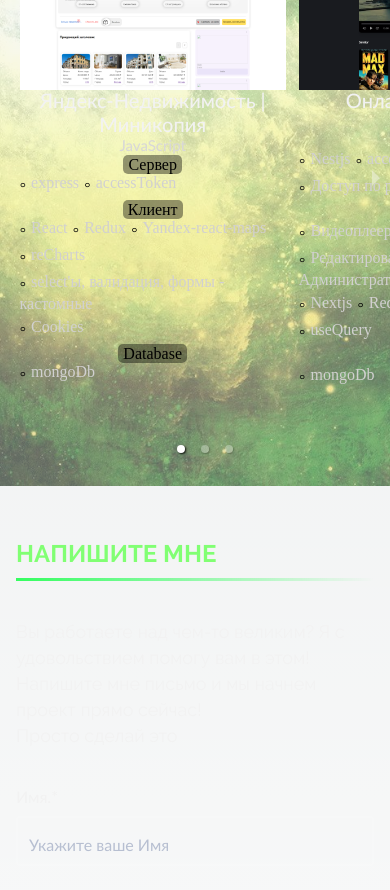
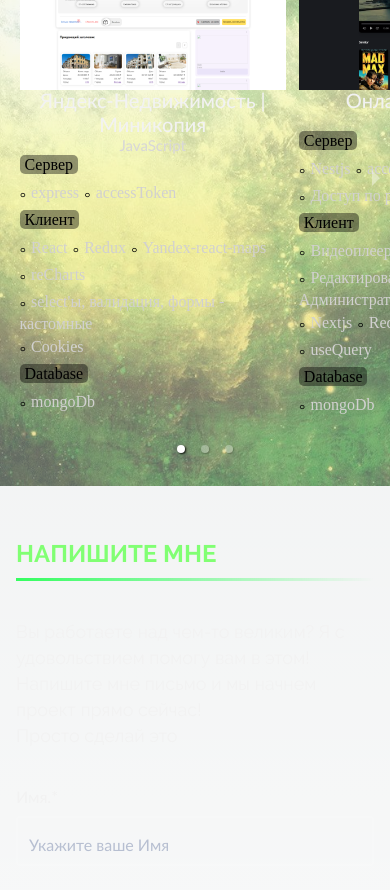
Before and after one commit to pirogHub/businesscard, a Next.js app: page / in a window 390 px wide. Shown: the part 2540-3430 px from the top of the page. Built offline with nearby package versions, Linux system fonts and the light colour scheme.

Commit message:
adaptiv fixed3

```diff
--- a/styles/globals.css
+++ b/styles/globals.css
@@ -419,7 +419,7 @@ a {
 		min-height: 560px!important;
     }
 	@media all and (max-width: 800px) {
-		min-height: 540px!important;
+		min-height: 590px!important;
     }
 
     @media all and (max-width: 640px) {
--- a/styles/portfolio.module.scss
+++ b/styles/portfolio.module.scss
@@ -9,8 +9,11 @@
         display: flex;
         gap: 10px;
 
-        @media all and (max-width: 400px) {
-            display: block;
+        @media all and (max-width: 700px) {
+            display: flex;
+            flex-direction: column;
+            justify-content: flex-start;
+            align-items: start;
         }
     }
 
@@ -381,7 +384,7 @@
 
     @media all and (max-width: 800px) {
         /* padding-top: 107px; */
-        height: 800px;
+        height: 850px;
     }
 
     @media all and (max-width: 640px) {
```
